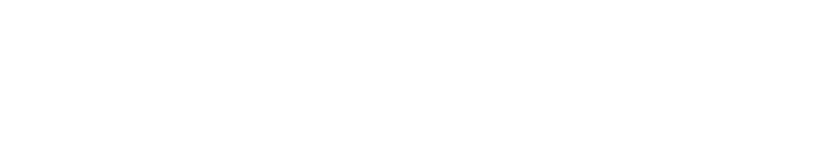
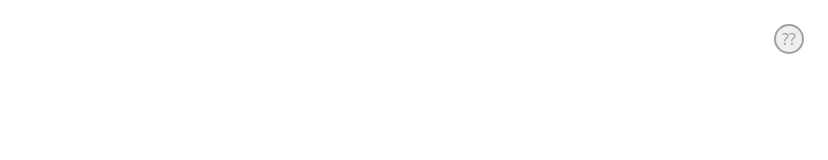
Before and after one commit to yourlocaldeveloper/adventure_app, a React app in the folder client/: page / in a window 1280 px wide. Shown: the top 160 px of the page, without its empty margins (452-1280 px from the left). Built offline with nearby package versions, Linux system fonts and the light colour scheme; a web font is replaced by a local one.

Commit message:
:sparkles: :lipstick: add modal for game instructions/about project and style

```diff
--- a/client/src/pages/Home/_home.scss
+++ b/client/src/pages/Home/_home.scss
@@ -45,3 +45,33 @@
   button:hover {
     transform: scale(1.05);  }
 }
+
+#help {
+  position: fixed;
+  top: 0;
+  right: 0;
+  margin: 1.5rem;
+
+  button {
+    border-radius: 50%;
+    color: $dark-purple;
+    border: solid 2px $dark-purple;
+  }
+}
+
+
+.help-container {
+  border: solid 5px $dark-purple;
+  border-radius: 10px;
+  background-color: rgba(196, 185, 193, 0.6); //light purple color in rbg
+  width: 300px;
+  height: 300px;
+  position: fixed;
+  right: 0;
+  margin: 1rem;
+}
+
+.show-help {
+  margin: 1rem;
+  margin-top: 3rem;
+}
--- a/client/src/pages/Home/index.js
+++ b/client/src/pages/Home/index.js
@@ -1,10 +1,11 @@
-import React from 'react';
+import React, { useState } from 'react';
 import { useHistory } from "react-router-dom";
 import castle from '../../images/castle.png';
 import dragon from '../../images/dragon.png';
 import penguin from '../../images/penguin.png';
 
 const Home = () => {
+    const [display, setDisplay] = useState(false)
 
     const history = useHistory();
 
@@ -12,8 +13,21 @@ const Home = () => {
         history.push("/game");
     }
 
+    const getHelp = () => {
+        setDisplay(!display)
+    }
+
     return (
         <>
+            <div className="help-container" style={display ? { display: "block" } : { display: "none" }}>
+                <div className="show-help">
+                    <p>This is a text-based adventure game created by Aaron & Natalie etc etc etc.. This is how to play and visit our repo plsssss</p>
+                </div>
+            </div>
+            <header id="help">
+                <button onClick={getHelp} aria-label="how to play and more info">??</button>
+            </header>
+
             <main id="homepage">
                 <div class="wrapper-homepage">
                     <div className="landing-images">
@@ -24,6 +38,7 @@ const Home = () => {
                     <div className="enter-button">
                         <button onClick={handleClick}>Enter The Castle</button>
                     </div>
+
                 </div>
             </main>
         </>
```
